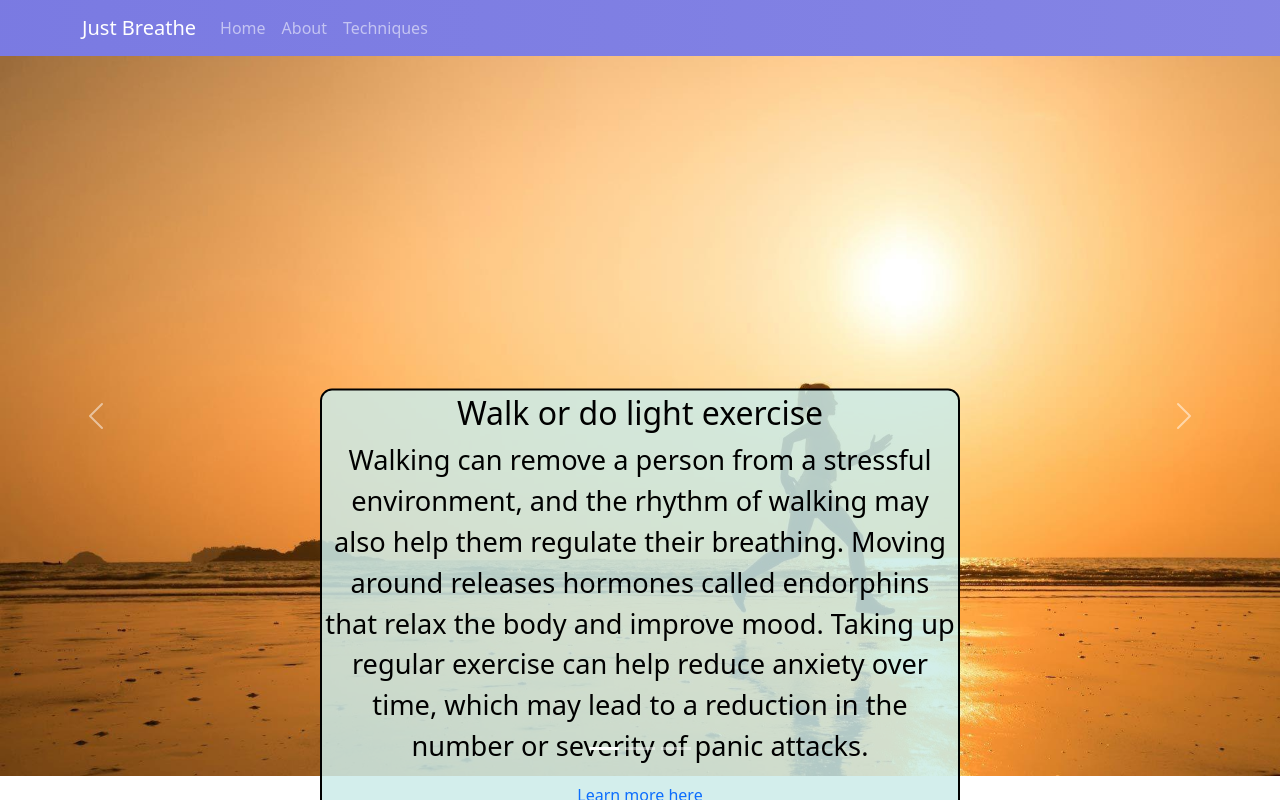
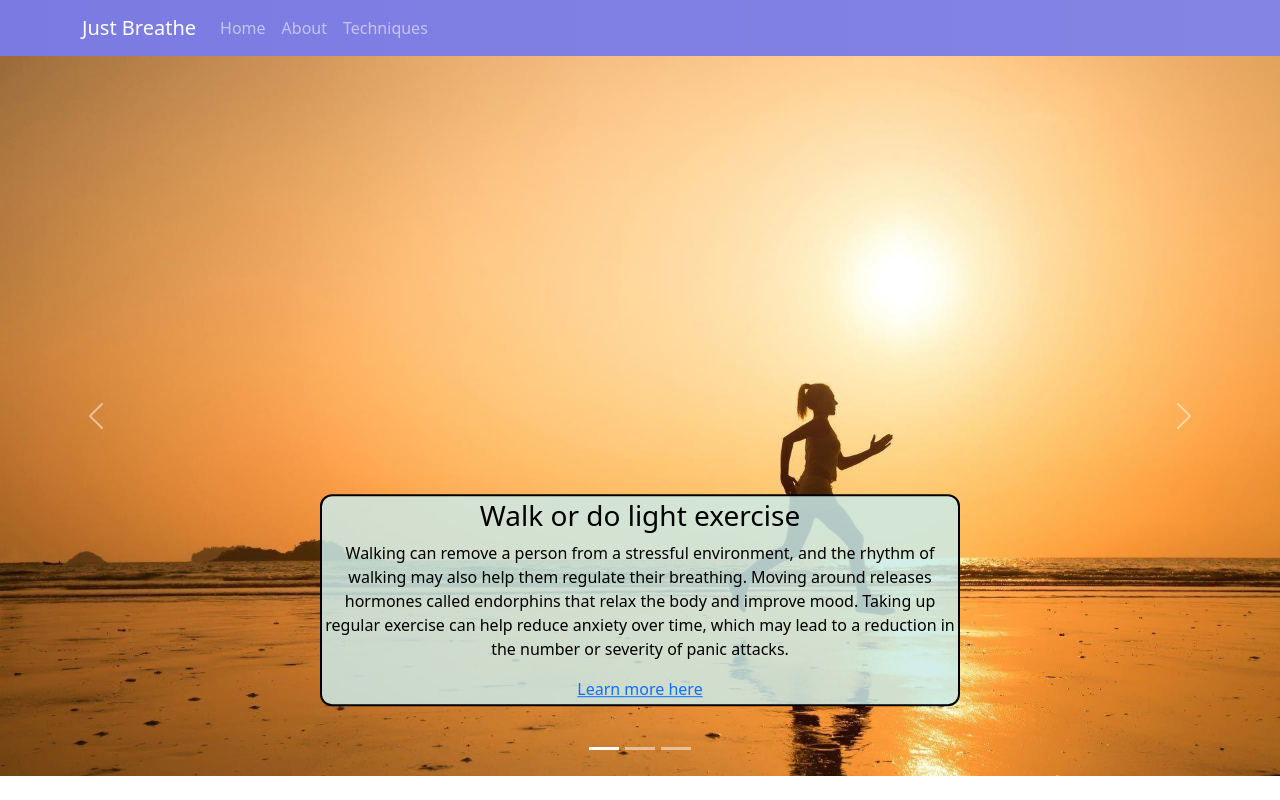
Before and after one commit to tCarina/Just_Breathe, a React (Create React App) app: page /techniques in a window 1280 px wide. Built offline with nearby package versions, Linux system fonts and the light colour scheme.

Commit message:
fadjusted font size

```diff
--- a/src/Components/Techniques.js
+++ b/src/Components/Techniques.js
@@ -11,15 +11,16 @@ export default function Techniques() {
             <div className="carousel-div">
                 <Carousel>
                     <Carousel.Item interval={10000}>
+                        <div className="div-img1">
                         <img
                             className="img1 d-block w-100"
                             src={img1}
                             alt="First slide"
-                        />
+                        /></div>
                         <Carousel.Caption>
                             <div className="modal-div">
-                                <h2>Walk or do light exercise</h2>
-                                <p>Walking can remove a person from a stressful environment, and the rhythm of walking may also help them regulate their breathing. Moving around releases hormones called endorphins that relax the body and improve mood. Taking up regular exercise can help reduce anxiety over time, which may lead to a reduction in the number or severity of panic attacks.</p>
+                                <h3 className="carousel-h3">Walk or do light exercise</h3>
+                                <p className="carousel-p">Walking can remove a person from a stressful environment, and the rhythm of walking may also help them regulate their breathing. Moving around releases hormones called endorphins that relax the body and improve mood. Taking up regular exercise can help reduce anxiety over time, which may lead to a reduction in the number or severity of panic attacks.</p>
                                 <a href="https://www.medicalnewstoday.com/articles/153390">Learn more here</a>
 
                             </div>
@@ -34,8 +35,8 @@ export default function Techniques() {
 
                         <Carousel.Caption>
                             <div className="modal-div">
-                                <h2>The 5-4-3-2-1 method</h2>
-                                <p>Look at 5 separate objects. Think about each one for a short while.
+                                <h3 className="carousel-h3">The 5-4-3-2-1 method</h3>
+                                <p className="carousel-p">Look at 5 separate objects. Think about each one for a short while.
                                     Listen for 4 distinct sounds. Think about where they came from and what sets them apart.
                                     Touch 3 objects. Consider their texture, temperature, and what their uses are.
                                     Identify 2 different smells. This could be the smell of your coffee, your soap, or the laundry detergent on your clothes.
@@ -52,8 +53,8 @@ export default function Techniques() {
 
                         <Carousel.Caption>
                             <div className="modal-div">
-                                <h2>Challenge and Replace unrealistic thoughts.</h2>
-                                <p>This is a process by which you stop your anxiety-producing thoughts and replace them with thoughts of something that brings
+                                <h3 className="carousel-h3">Challenge and Replace unrealistic thoughts.</h3>
+                                <p className="carousel-p">This is a process by which you stop your anxiety-producing thoughts and replace them with thoughts of something that brings
                                      you happiness or peace. This can help you avoid rumination, that broken-record thought cycle where you can’t seem to stop
                                       obsessing about something. You can also ask yourself some questions. Is the thing you are afraid of a true and present danger?
                                        Realize that you are experiencing fear, but that you are not in danger. Taking the danger out of the situation will help you
--- a/src/Styles/techniques.css
+++ b/src/Styles/techniques.css
@@ -1,5 +1,9 @@
-p, h1, h2 {
+.carousel-h3{
+    color: black
+}
+.carousel-p{
     color: black;
+    font-size: 1em;
 }
 
 .first-header {
@@ -7,9 +11,7 @@ p, h1, h2 {
     top: -300px;
 }
 
-.img2 {
-    width: 300px;
-}
+
 
 .modal-div {
     border: 2px solid black;
@@ -32,10 +34,10 @@ p, h1, h2 {
     .modal-div{
         position: relative;
     }
-    h2 {
+    .carousel-h3 {
         font-size: small !important;
     }
-    p {
+    .carousel-p {
         font-size: x-small;
     }
     a{font-size: x-small;}
```
